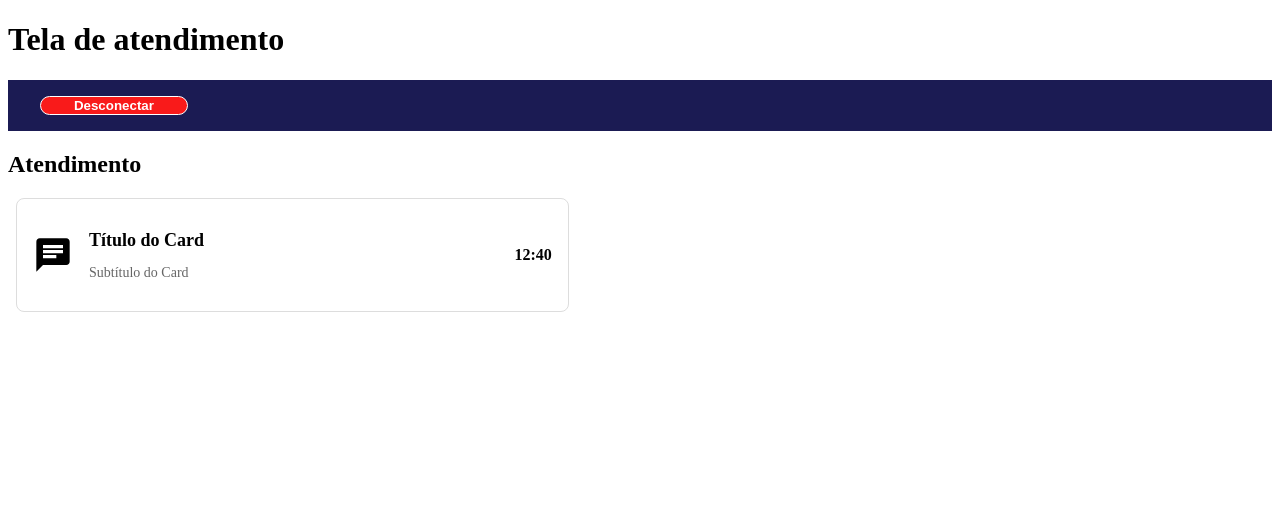
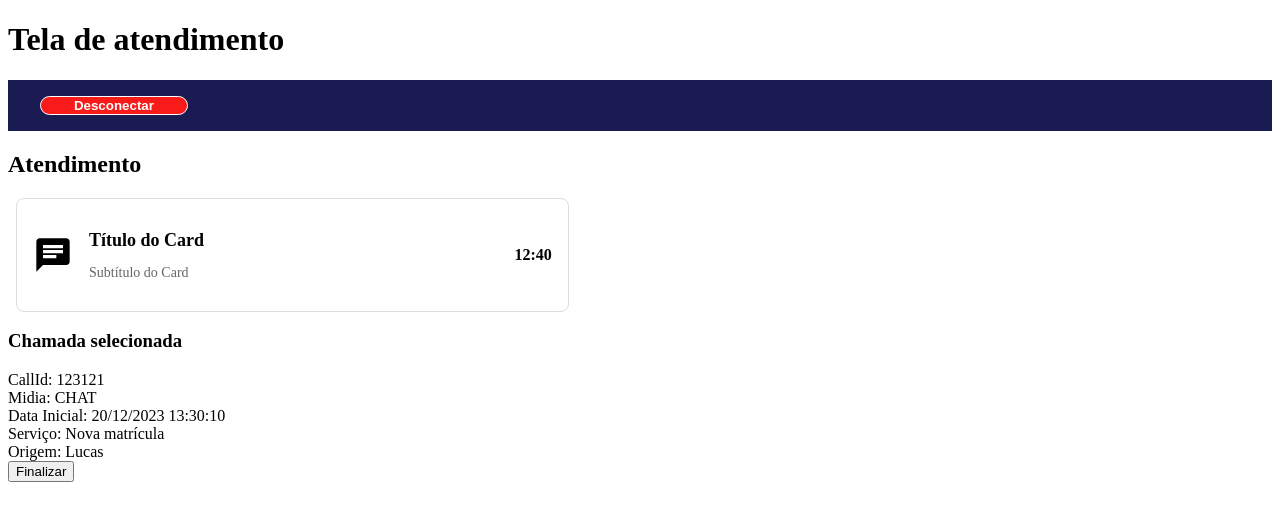
Before and after one commit to WagnerTerry/Chat-App, a React (Vite) app: page /ServiceScreen in a window 1280 px wide. Shown: the top 520 px of the page. Built offline with nearby package versions, Linux system fonts and the light colour scheme; the HTML template or start-up script is replaced by a standard one.

Commit message:
feat: mockando informações da chamada

```diff
--- a/src/views/ServiceScreen/index.tsx
+++ b/src/views/ServiceScreen/index.tsx
@@ -17,10 +17,10 @@ export const ServiceScreen = () => {
                 <button>Desconectar</button>
             </header>
 
-            <h2>Atendimento</h2>
 
             <main>
                 <div className="chat-list">
+                    <h2>Atendimento</h2>
                     <Card
                         icon={ChatIcon}
                         title="Título do Card"
@@ -28,6 +28,22 @@ export const ServiceScreen = () => {
                         word="12:40"
                     />
                 </div>
+                <div className="chat-information">
+                    <h3>Chamada selecionada</h3>
+
+                    <span>
+                        CallId: 123121 <br />
+                        Midia: CHAT <br />
+                        Data Inicial: 20/12/2023 13:30:10 <br />
+                        Serviço: Nova matrícula <br />
+                        Origem: Lucas <br />
+                    </span>
+
+                    <div className="end-chat">
+                        <button>Finalizar</button>
+                    </div>
+
+                </div>
             </main>
 
 
```
